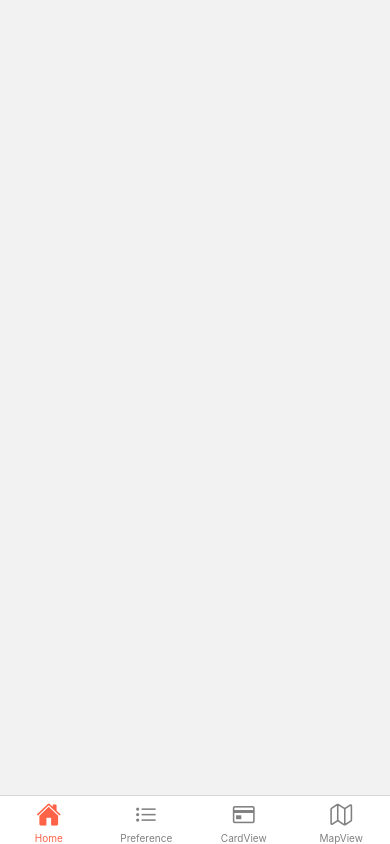
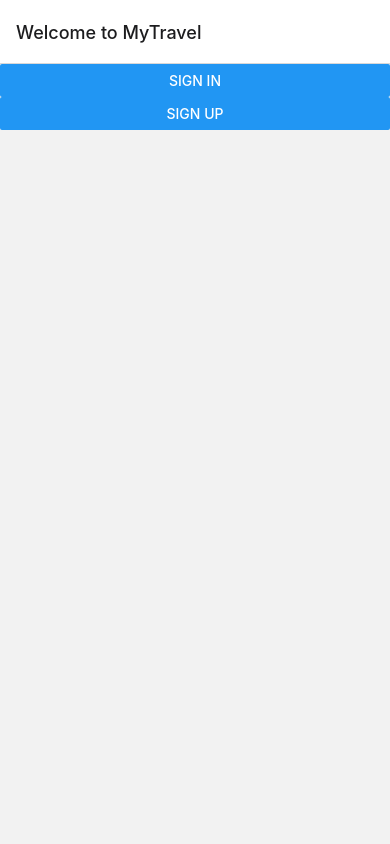
Before and after one commit to phulam11031996/goplaces, a React Native app in the folder frontend/: screen / in a window 390 px wide. Built offline with nearby package versions, Linux system fonts and the light colour scheme; no server answers.

Commit message:
Page navigation

```diff
--- a/frontend/App.js
+++ b/frontend/App.js
@@ -1,13 +1,11 @@
 import * as React from "react";
 import { NavigationContainer } from "@react-navigation/native";
-
-import BottomTab from "./components/BottomTab";
-import LoginScreen from "./screens/LoginScreen";
+import Navigation from "./Navigation";
 
 const App = () => {
   return (
     <NavigationContainer>
-      <BottomTab />
+      <Navigation />
     </NavigationContainer>
   );
 };
--- /dev/null
+++ b/frontend/Navigation.js
@@ -0,0 +1,26 @@
+import * as React from "react";
+import { createStackNavigator } from "@react-navigation/stack";
+
+import HomeScreen from "./screens/HomeScreen";
+import Welcome from "./screens/Welcome";
+import LoginScreen from "./screens/LoginScreen";
+import Register from "./screens/Register";
+
+const Stack = createStackNavigator();
+
+const navigate = () => {
+  return (
+    <Stack.Navigator>
+      <Stack.Screen name="Welcome to MyTravel" component={Welcome} />
+      <Stack.Screen name="HomeScreen" component={HomeScreen} />
+      <Stack.Screen
+        name="MyTravel"
+        component={LoginScreen}
+        options={{ headerLeft: null, headerShown: false }}
+      />
+      <Stack.Screen name="Register" component={Register} />
+    </Stack.Navigator>
+  );
+};
+
+export default navigate;
--- a/frontend/components/BottomTab.js
+++ b/frontend/components/BottomTab.js
@@ -16,7 +16,7 @@ const initialRegion = {
 };
 
 const Tab = createBottomTabNavigator();
-function BottomTab() {
+function BottomTab({}) {
   const [region, setRegion] = React.useState(initialRegion);
   const [places, setPlaces] = React.useState([]);
 
--- a/frontend/components/CardViewMarker.js
+++ b/frontend/components/CardViewMarker.js
@@ -1,7 +1,6 @@
 import React from "react";
 import { View, Text, Image, Button, StyleSheet } from "react-native";
 import { Rating } from "react-native-ratings";
-import Ionicons from "react-native-vector-icons/Ionicons";
 
 const CardViewMarker = (props) => {
   return (
--- a/frontend/package.json
+++ b/frontend/package.json
@@ -10,7 +10,8 @@
   },
   "dependencies": {
     "@react-navigation/bottom-tabs": "^6.5.3",
-    "@react-navigation/native": "^6.1.2",
+    "@react-navigation/native": "^6.1.4",
+    "@react-navigation/stack": "^6.3.14",
     "axios": "^1.2.5",
     "expo": "~47.0.12",
     "expo-status-bar": "~1.4.2",
@@ -18,6 +19,7 @@
     "react": "18.1.0",
     "react-native": "0.70.5",
     "react-native-elements": "^3.4.3",
+    "react-native-gesture-handler": "^2.9.0",
     "react-native-google-places-autocomplete": "^2.5.1",
     "react-native-maps": "1.3.2",
     "react-native-progress": "^5.0.0",
--- a/frontend/screens/HomeScreen.js
+++ b/frontend/screens/HomeScreen.js
@@ -1,6 +1,5 @@
 import * as React from "react";
-import { View, StyleSheet, SafeAreaView, Text } from "react-native";
-import { GooglePlacesAutocomplete } from "react-native-google-places-autocomplete";
+import { View, StyleSheet, SafeAreaView, Text, Button} from "react-native";
 
 const HomeScreen = (props) => {
   return (
--- a/frontend/screens/LoginScreen.js
+++ b/frontend/screens/LoginScreen.js
@@ -1,9 +1,17 @@
 import * as React from "react";
 import { SafeAreaView, Image, View } from "react-native";
+import BottomTab from "../components/BottomTab";
 
 const LoginScreen = () => {
   return (
-    <SafeAreaView
+    <BottomTab />
+  );
+};
+
+export default LoginScreen;
+
+
+{/* <SafeAreaView
       style={{ flex: 1, justifyContent: "center", alignItems: "center" }}
     >
       <View>
@@ -13,8 +21,4 @@ const LoginScreen = () => {
           width={300}
         />
       </View>
-    </SafeAreaView>
-  );
-};
-
-export default LoginScreen;
+    </SafeAreaView> */}
--- /dev/null
+++ b/frontend/screens/Register.js
@@ -0,0 +1,15 @@
+import { View, Text, Button } from "react-native";
+
+const Register = (props) => {
+  return (
+    <View>
+      <Text> Sign Up Page </Text>
+      <Button
+        title="Go back to Sign In"
+        onPress={() => props.navigation.navigate("Welcome to MyTravel")}
+      />
+    </View>
+  );
+};
+
+export default Register;
--- /dev/null
+++ b/frontend/screens/Welcome.js
@@ -0,0 +1,18 @@
+import { View, Button } from "react-native";
+
+const Login = (props) => {
+  return (
+    <View>
+      <Button
+        title="Sign In"
+        onPress={() => props.navigation.navigate("MyTravel")}
+      />
+      <Button
+        title="Sign up"
+        onPress={() => props.navigation.navigate("Register")}
+      />
+    </View>
+  );
+};
+
+export default Login;
--- /dev/null
+++ b/package.json
@@ -0,0 +1,5 @@
+{
+  "dependencies": {
+    "@react-navigation/native": "^6.1.4"
+  }
+}
```
Also changed, not shown: 2 other files (tests, documents, lock files or other folders).
